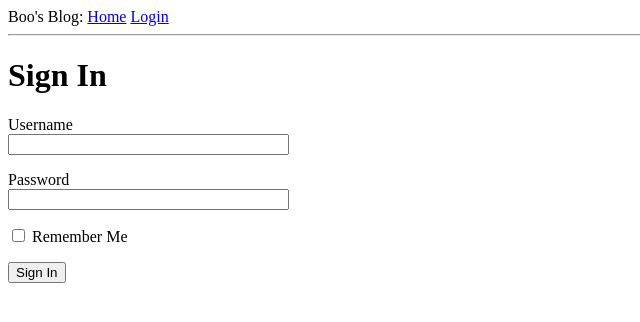
After one commit to dschaly2/flaskBlog, a Flask app: page /login in a window 1280 px wide. The commit adds this page. Shown: the top 322 px of the page, without its empty margins (0-640 px from the left). Run offline with Flask 2, Linux system fonts and the light colour scheme.

Commit message:
Added POST request functionality for login submissions. Flashing messages to blank template

```diff
--- /dev/null
+++ b/app/forms.py
@@ -0,0 +1,9 @@
+from flask_wtf import FlaskForm
+from wtforms import StringField, PasswordField, BooleanField, SubmitField
+from wtforms.validators import DataRequired
+
+class LoginForm(FlaskForm):
+  username = StringField('Username', validators=[DataRequired()])
+  password = PasswordField('Password', validators=[DataRequired()])
+  rememberMe = BooleanField('Remember Me')
+  submit = SubmitField('Sign In')
--- a/app/routes.py
+++ b/app/routes.py
@@ -1,5 +1,6 @@
-from flask import render_template
+from flask import render_template, flash, redirect
 from app import app
+from app.forms import LoginForm
 from datetime import date
 
 @app.route('/')
@@ -17,3 +18,11 @@ def index():
   ]
 
   return render_template('index.html', title="Home", user=user, posts=posts)
+
+@app.route('/login', methods=['GET', 'POST'])
+def login():
+  form = LoginForm()
+  if form.validate_on_submit():
+    flash('Login request for user {}, rememberMe={}'.format(form.username.data, form.rememberMe.data))
+    return redirect('/index')
+  return render_template('login.html', title='Sign In', form=form)
--- a/app/templates/base.html
+++ b/app/templates/base.html
@@ -6,8 +6,20 @@
     {% endif %}
   </head>
   <body>
-    <div>Boo's Blog: <a href="index">Home</a></div>
+    <div>Boo's Blog:
+      <a href="/index">Home</a>
+      <a href="/login">Login</a>
+    </div>
     <hr>
+    {% with messages = get_flashed_messages() %}
+    {% if messages %}
+    <ul>
+      {% for message in messages %}
+      <li>{{ message }}</li>
+      {% endfor %}
+    </ul>
+    {% endif %}
+    {% endwith %}
     {% block content %}{% endblock %}
   </body>
 </html>
--- /dev/null
+++ b/app/templates/login.html
@@ -0,0 +1,18 @@
+{% extends "base.html" %}
+
+{% block content %}
+  <h1>Sign In</h1>
+  <form action="" method="post" novalidate>
+    {{ form.hidden_tag() }}
+    <p>
+      {{ form.username.label }}<br>
+      {{ form.username(size=32) }}
+    </p>
+    <p>
+      {{ form.password.label }}<br>
+      {{ form.password(size=32) }}
+    </p>
+    <p>{{ form.rememberMe() }} {{ form.rememberMe.label }}</p>
+    <p>{{ form.submit() }}</p>
+  </form>
+{% endblock %}
```
